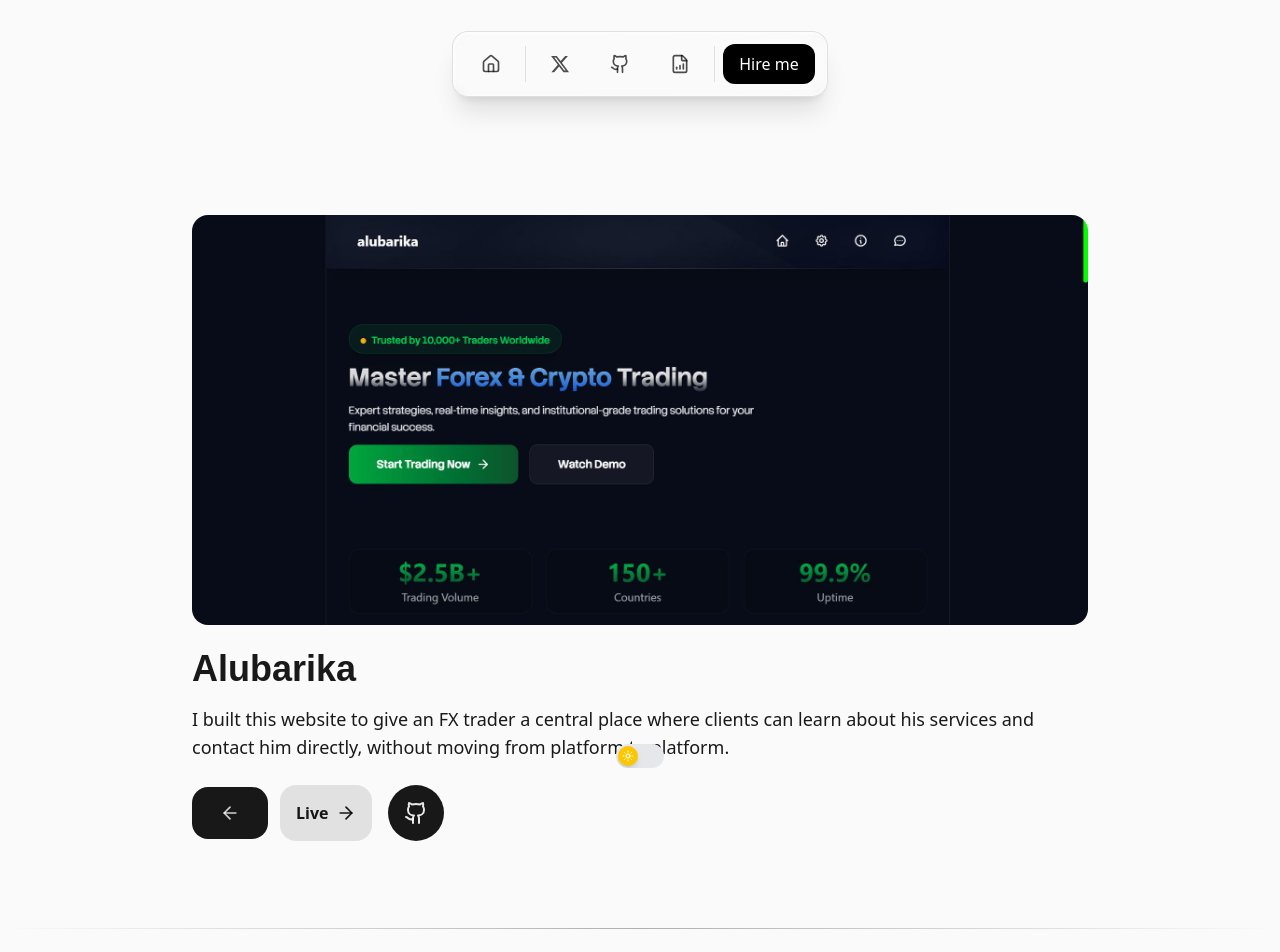
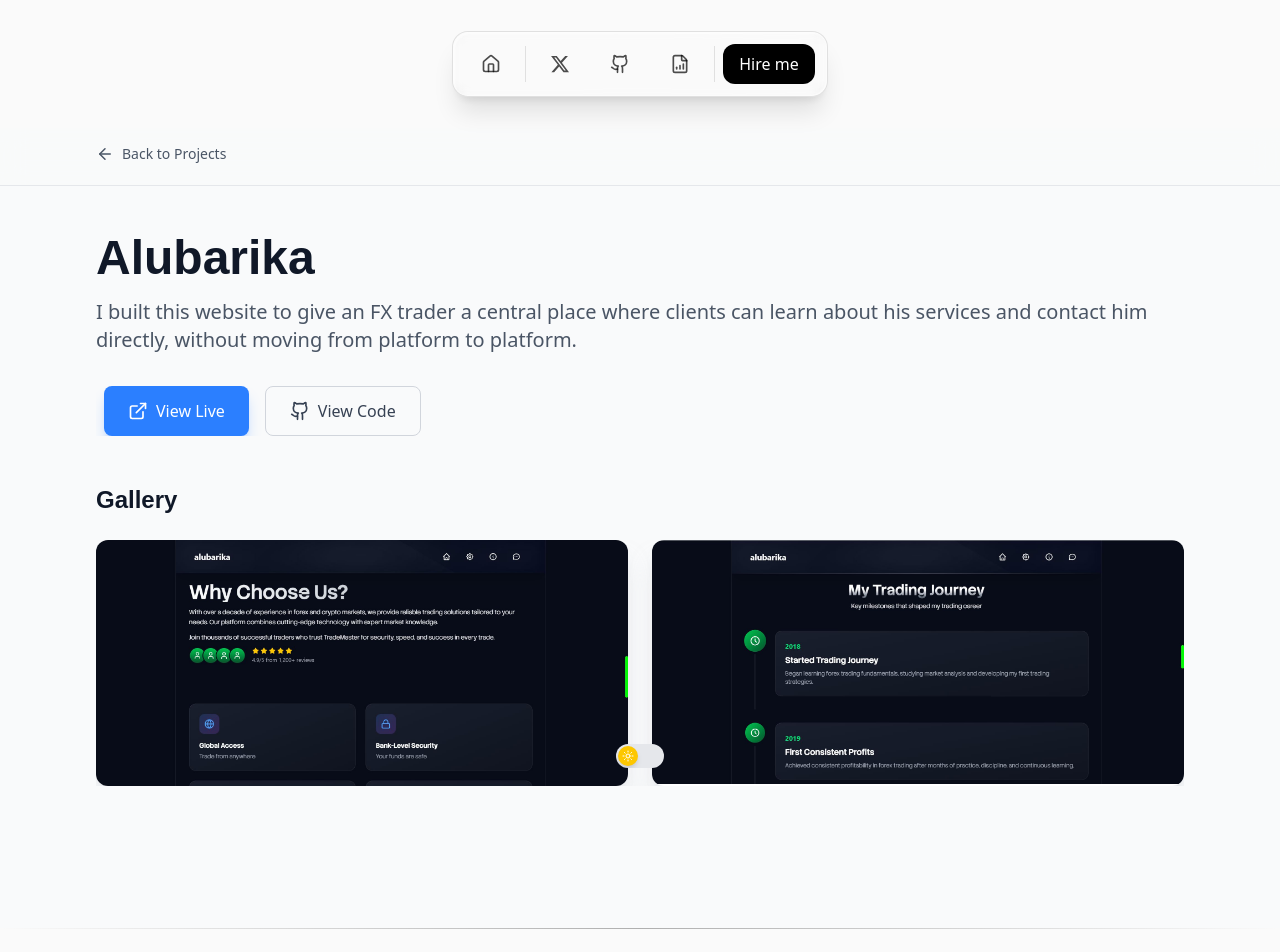
Before and after one commit to Genius-mu/portfolio.me, a React (Vite) app: page /project/Alubarika in a window 1280 px wide. Shown: the top 952 px of the page. Built offline with nearby package versions, Linux system fonts and the light colour scheme; a web font is replaced by a local one.

Commit message:
portfolio

```diff
--- a/src/components/ProjectsView.jsx
+++ b/src/components/ProjectsView.jsx
@@ -1,98 +1,247 @@
 import { useContext } from "react";
 import { Link, useParams } from "react-router-dom";
 import projects from "../utils/projects";
-import { ArrowLeft, ArrowRight, Github } from "lucide-react";
+import { ArrowLeft, ArrowRight, Github, ExternalLink } from "lucide-react";
 import { ThemeTog } from "../App";
 
 const ProjectsView = () => {
   const { dark } = useContext(ThemeTog);
-
   const { id } = useParams();
-
   const project = projects.find((p) => p.id === id);
 
+  // Find adjacent projects for navigation
+  const currentIndex = projects.findIndex((p) => p.id === id);
+  const prevProject = currentIndex > 0 ? projects[currentIndex - 1] : null;
+  const nextProject =
+    currentIndex < projects.length - 1 ? projects[currentIndex + 1] : null;
+
   if (!project) {
-    return <h2>Project Not Found!</h2>;
+    return (
+      <div
+        className={`min-h-screen flex items-center justify-center ${dark ? "bg-gray-900" : "bg-gray-50"}`}
+      >
+        <div className="text-center">
+          <h1
+            className={`text-4xl font-bold mb-4 ${dark ? "text-white" : "text-gray-900"}`}
+          >
+            404
+          </h1>
+          <p
+            className={`text-xl mb-8 ${dark ? "text-gray-400" : "text-gray-600"}`}
+          >
+            Project Not Found!
+          </p>
+          <Link
+            to="/"
+            className={`inline-flex items-center gap-2 px-6 py-3 rounded-lg transition-all duration-300 ${
+              dark
+                ? "bg-blue-600 hover:bg-blue-700 text-white"
+                : "bg-blue-500 hover:bg-blue-600 text-white"
+            }`}
+          >
+            <ArrowLeft size={20} />
+            Back to Projects
+          </Link>
+        </div>
+      </div>
+    );
   }
+
   return (
-    <>
-      <section className="w-full py-2 sm:py-10 min-h-screen flex justify-center items-center">
-        <div className="w-[90%] md:w-[70%]">
-          <img
-            src={project.image}
-            alt={project.title}
-            className="w-full rounded-2xl mb-6"
-          />
+    <div
+      className={`min-h-screen transition-colors duration-300 ${dark ? "bg-gray-900" : "bg-gray-50"}`}
+    >
+      {/* Header with back button */}
+      <div
+        className={`sticky top-0 z-10 backdrop-blur-md ${dark ? "bg-gray-900/80" : "bg-gray-50/80"} border-b ${dark ? "border-gray-800" : "border-gray-200"}`}
+      >
+        <div className="max-w-6xl mx-auto px-4 sm:px-6 lg:px-8 py-4">
+          <Link
+            to="/"
+            className={`inline-flex items-center gap-2 text-sm font-medium transition-colors duration-200 ${
+              dark
+                ? "text-gray-400 hover:text-white"
+                : "text-gray-600 hover:text-gray-900"
+            }`}
+          >
+            <ArrowLeft size={18} />
+            Back to Projects
+          </Link>
+        </div>
+      </div>
 
+      {/* Main content */}
+      <div className="max-w-6xl mx-auto px-4 sm:px-6 lg:px-8 py-12">
+        {/* Project header */}
+        <div className="mb-12 animate-fade-in">
           <h1
-            className={`text-4xl ${dark ? "text-white/90" : "text-black/90"} font-bold mb-4 overflow-hidden`}
+            className={`text-4xl overflow-hidden sm:text-5xl font-bold mb-4 ${dark ? "text-white" : "text-gray-900"}`}
           >
             {project.title}
           </h1>
           <p
-            className={`text-lg ${dark ? "text-white/90" : "text-black/90"} mb-6`}
+            className={`text-lg sm:text-xl overflow-hidden mb-8 ${dark ? "text-gray-400" : "text-gray-600"}`}
           >
             {project.description}
           </p>
 
-          {/* <div className="grid grid-cols-3 py-5 gap-2">
-            {project.imgs.map((img, i) => (
-              <div className="w-full rounded-xl h-[10em] overflow-hidden">
-                <img
+          {/* Action buttons */}
+          <div className="flex flex-wrap gap-4">
+            <a
+              href={project.live}
+              target="_blank"
+              rel="noopener noreferrer"
+              className={`inline-flex items-center gap-2 px-6 py-3 rounded-lg font-medium transition-all duration-300 transform hover:scale-103 ml-2 ${
+                dark
+                  ? "bg-blue-600 hover:bg-blue-700 text-white shadow-lg shadow-blue-900/50"
+                  : "bg-blue-500 hover:bg-blue-600 text-white shadow-lg shadow-blue-500/30"
+              }`}
+            >
+              <ExternalLink size={20} />
+              View Live
+            </a>
+            <a
+              href={project.github}
+              target="_blank"
+              rel="noopener noreferrer"
+              className={`inline-flex items-center gap-2 px-6 py-3 rounded-lg font-medium transition-all duration-300 border ${
+                dark
+                  ? "border-gray-700 hover:border-gray-600 text-gray-300 hover:bg-gray-800"
+                  : "border-gray-300 hover:border-gray-400 text-gray-700 hover:bg-gray-100"
+              }`}
+            >
+              <Github size={20} />
+              View Code
+            </a>
+          </div>
+        </div>
+
+        {/* Project images gallery */}
+        {project.imgs && project.imgs.length > 0 && (
+          <div className="mb-12">
+            <h2
+              className={`text-2xl font-bold mb-6 ${dark ? "text-white" : "text-gray-900"}`}
+            >
+              Gallery
+            </h2>
+            <div className="grid grid-cols-1 md:grid-cols-2 gap-6">
+              {project.imgs.map((img, i) => (
+                <div
                   key={i}
-                  src={img}
-                  alt={`Project image ${i + 1}`}
-                  className="object-cover h-full w-full duration-300 transition hover:scale-105"
-                />
-              </div>
-            ))}
-          </div> */}
-
-          <div className="flex justify-start items-center w-full gap-x-3">
-            <div>
-              <Link
-                to={"/"}
-                className={`font-semibold overflow-hidden text-white/80 hover:text-white bg-black/90 w-fit text-base py-4 rounded-2xl px-7 flex items-center gap-x-2 transition-all duration-300 ease-in-out hover:px-8`}
-              >
-                <ArrowLeft className="w-5 h-5" />
-              </Link>
-            </div>
-            <div className="flex gap-4">
-              <Link
-                to={project.live}
-                target="_blank"
-                rel="noopener noreferrer"
-                className={`font-semibold overflow-hidden ${
-                  dark
-                    ? "text-[#f1f1f1] text-shadow-[1px_1px_#444] bg-[#f1f1f1]/20 shadow-lg"
-                    : "text-black/90 bg-black/10"
-                } w-fit text-base py-3 rounded-2xl px-4 hover:px-6 flex items-center gap-x-2 transition-all duration-300 ease-in-out hover:bg-black/30 sm:text-[16px] text-[13px]`}
-              >
-                Live{" "}
-                <span>
-                  <ArrowRight
-                    className={`w-5 h-5 ${dark ? "text-shadow-[1px_1px_#000]" : "text-shadow-[0px_0px_#000]"}`}
+                  className={`rounded-xl overflow-hidden shadow-xl ${
+                    dark
+                      ? "bg-gray-800 shadow-gray-900/50"
+                      : "bg-white shadow-gray-300/50"
+                  }`}
+                  style={{ animationDelay: `${i * 100}ms` }}
+                >
+                  <img
+                    src={img}
+                    alt={`${project.title} screenshot ${i + 1}`}
+                    className="w-full h-auto object-cover transition-all duration-300 hover:scale-105"
+                    loading="lazy"
                   />
-                </span>
-              </Link>
-
-              <Link
-                to={project.code}
-                target="_blank"
-                rel="noopener noreferrer"
-                className={`${
-                  dark
-                    ? "text-[#f1f1f1] bg-red-600 shadow-lg"
-                    : "text-white/90 bg-black/90"
-                } hover:cursor-pointer rounded-[50%] flex justify-center items-center h-fit p-3 sm:p-4 transition-all duration-300 ease-in-out hover:backdrop-blur-xl`}
-              >
-                <Github className="w-4 h-4 sm:w-6 sm:h-6" />
-              </Link>
+                </div>
+              ))}
             </div>
           </div>
-        </div>
-      </section>
-    </>
+        )}
+
+        {/* Technologies used */}
+        {project.technologies && project.technologies.length > 0 && (
+          <div className="mb-12">
+            <h2
+              className={`text-2xl font-bold mb-6 ${dark ? "text-white" : "text-gray-900"}`}
+            >
+              Technologies
+            </h2>
+            <div className="flex flex-wrap gap-3">
+              {project.technologies.map((tech, i) => (
+                <span
+                  key={i}
+                  className={`px-4 py-2 rounded-full text-sm font-medium transition-colors duration-200 ${
+                    dark
+                      ? "bg-gray-800 text-gray-300 hover:bg-gray-700"
+                      : "bg-gray-200 text-gray-700 hover:bg-gray-300"
+                  }`}
+                >
+                  {tech}
+                </span>
+              ))}
+            </div>
+          </div>
+        )}
+
+        {/* Navigation to adjacent projects */}
+        {/*<div
+          className={`flex justify-between items-center pt-12 border-t ${dark ? "border-gray-800" : "border-gray-200"}`}
+        >
+           {prevProject ? (
+            <Link
+              to={`/projects/${prevProject.id}`}
+              className={`group flex items-center gap-2 transition-colors duration-200 ${
+                dark
+                  ? "text-gray-400 hover:text-white"
+                  : "text-gray-600 hover:text-gray-900"
+              }`}
+            >
+              <ArrowLeft
+                size={20}
+                className="transition-transform duration-200 group-hover:-translate-x-1"
+              />
+              <div className="text-left">
+                <div className="text-xs uppercase tracking-wide opacity-60">
+                  Previous
+                </div>
+                <div className="font-medium">{prevProject.title}</div>
+              </div>
+            </Link>
+          ) : (
+            <div />
+          )}
+
+          {nextProject ? (
+            <Link
+              to={`/projects/${nextProject.id}`}
+              className={`group flex items-center gap-2 transition-colors duration-200 ${
+                dark
+                  ? "text-gray-400 hover:text-white"
+                  : "text-gray-600 hover:text-gray-900"
+              }`}
+            >
+              <div className="text-right">
+                <div className="text-xs uppercase tracking-wide opacity-60">
+                  Next
+                </div>
+                <div className="font-medium">{nextProject.title}</div>
+              </div>
+              <ArrowRight
+                size={20}
+                className="transition-transform duration-200 group-hover:translate-x-1"
+              />
+            </Link>
+          ) : (
+            <div />
+          )}
+        </div> */}
+      </div>
+
+      <style jsx>{`
+        @keyframes fade-in {
+          from {
+            opacity: 0;
+            transform: translateY(20px);
+          }
+          to {
+            opacity: 1;
+            transform: translateY(0);
+          }
+        }
+        .animate-fade-in {
+          animation: fade-in 0.6s ease-out;
+        }
+      `}</style>
+    </div>
   );
 };
 
--- a/src/utils/projects.js
+++ b/src/utils/projects.js
@@ -7,7 +7,7 @@ export default [
     image: "/images/img24.webp",
     live: "http://alubarika.vercel.app/",
     code: "https://github.com/Genius-mu/Alubarika",
-    imgs: ["/images/img25.webp", "/images/img26.webp", "/images/img27.webp"],
+    imgs: ["/images/img25.webp", "/images/img26.webp"],
   },
   {
     id: "ClarityQ",
```
